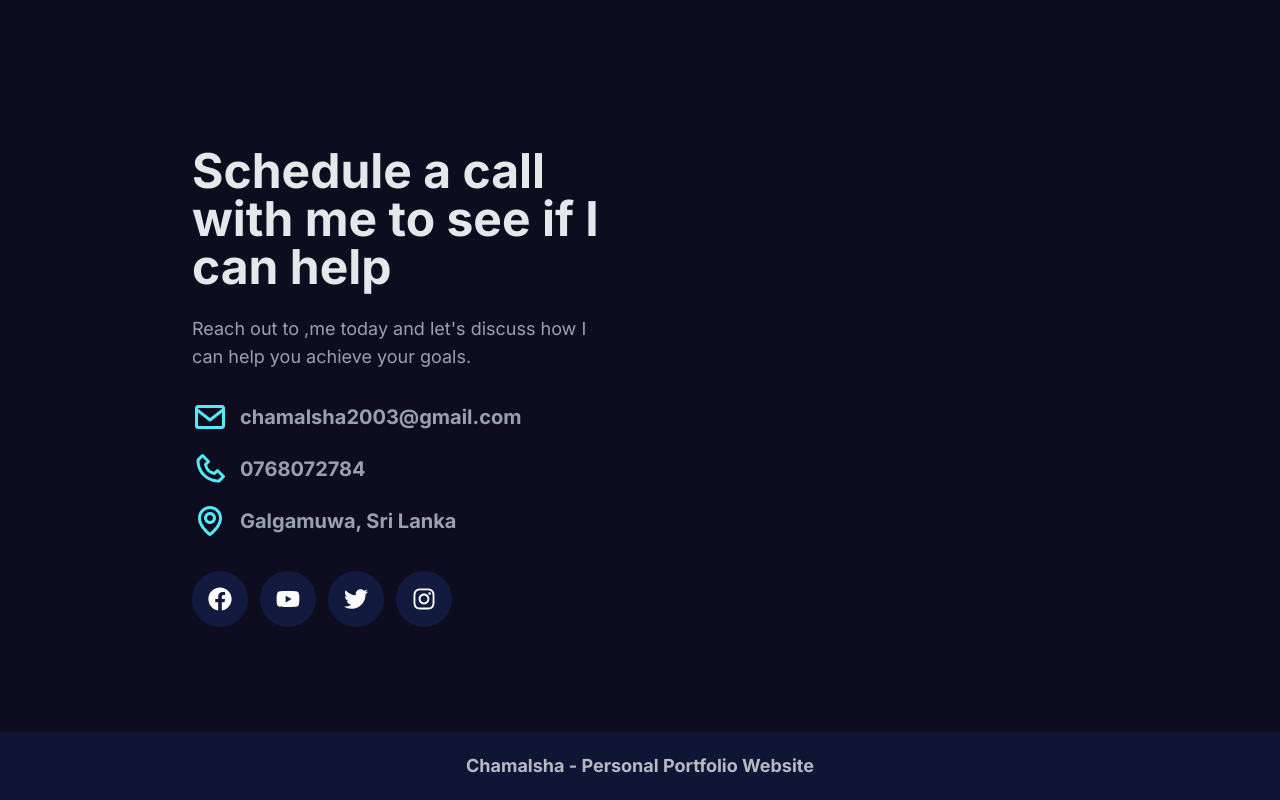
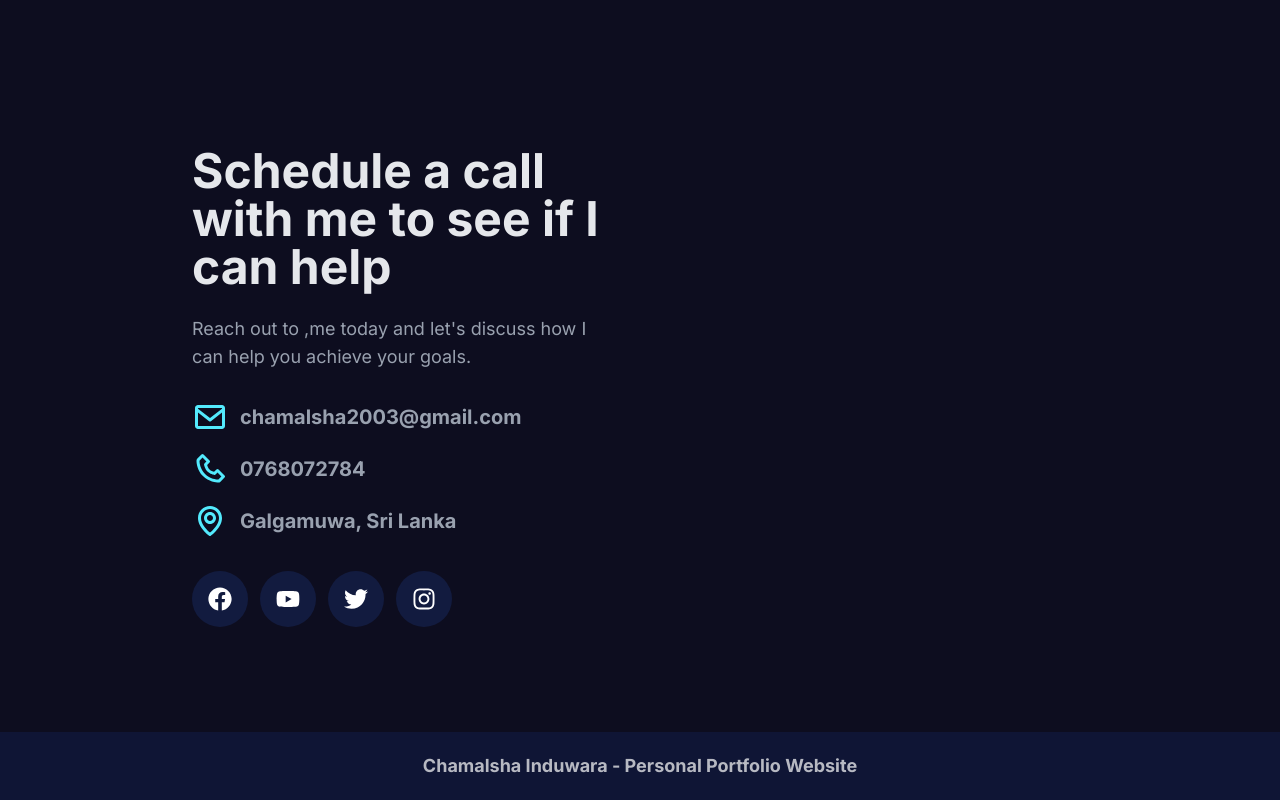
Before and after one commit to ChamalshaInduwara/Portfolio-website, a Next.js app: page / in a window 1280 px wide. Shown: the part 5448-6248 px from the top of the page. Built offline with nearby package versions, Linux system fonts and the light colour scheme.

Commit message:
Update footer to include full name "Chamalsha Induwara" in the personal portfolio website

```diff
--- a/components/Home/Footer/Footer.tsx
+++ b/components/Home/Footer/Footer.tsx
@@ -3,7 +3,7 @@ import React from 'react'
 const Footer = () => {
   return (
     <div className="bg-blue-900/20 p-5">
-        <h1 className="text-lg text-white/70 text-center font-bold">Chamalsha - Personal Portfolio Website</h1>
+        <h1 className="text-lg text-white/70 text-center font-bold">Chamalsha Induwara - Personal Portfolio Website</h1>
     </div>
   )
 }
```
